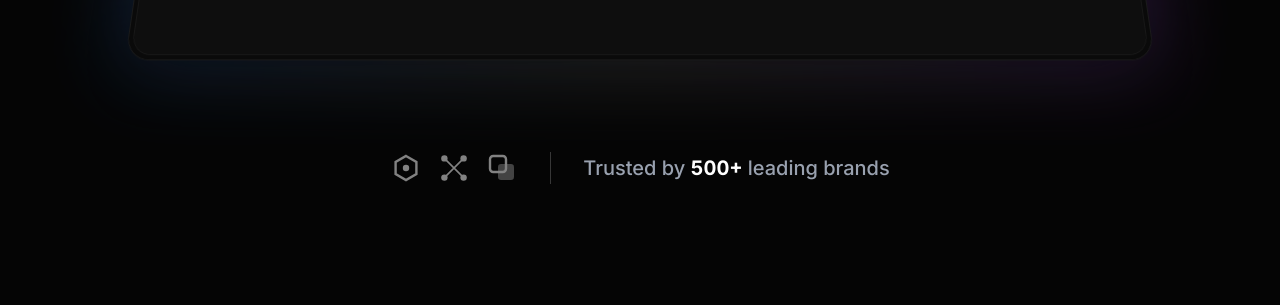
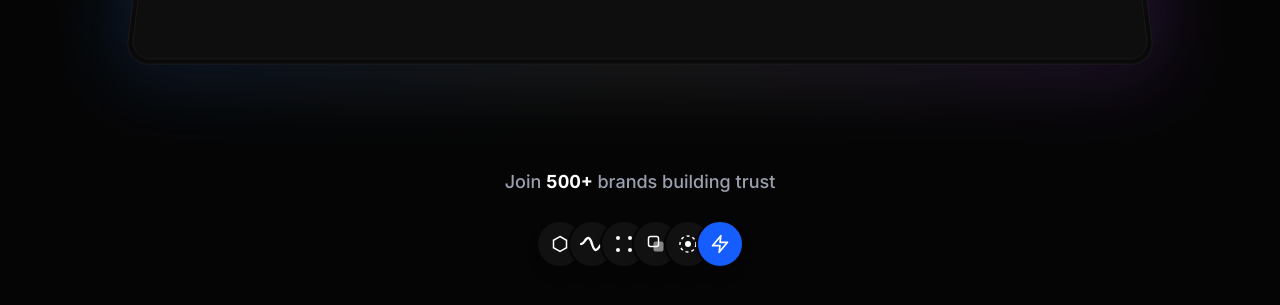
Before and after one commit to ryyt-masterspace/Ryyt_workspace, a Next.js app in the folder refund-app/: page / in a window 1280 px wide. Shown: the part 1149-1454 px from the top of the page. Built offline with nearby package versions, Linux system fonts and the light colour scheme.

Commit message:
Auto-sync: 03-12-2025 21:44:43.34

```diff
--- a/refund-app/src/components/SocialProof.tsx
+++ b/refund-app/src/components/SocialProof.tsx
@@ -45,37 +45,71 @@ export default function SocialProof() {
         return () => clearInterval(timer);
     }, [isVisible]);
 
+    // Reusable Avatar Circle Component
+    const AvatarCircle = ({ children, color = "bg-[#111]" }: { children: React.ReactNode, color?: string }) => (
+        <div className={`w-12 h-12 rounded-full ${color} border-2 border-[#050505] flex items-center justify-center shadow-lg relative overflow-hidden group hover:-translate-y-1 transition-transform duration-300`}>
+            {children}
+        </div>
+    );
+
     return (
-        <div ref={ref} className="flex flex-col md:flex-row items-center justify-center py-20 gap-8 relative z-10 w-full">
+        <div ref={ref} className="flex flex-col items-center justify-center py-24 space-y-6 relative z-10 w-full">
 
-            {/* 3 Static Abstract Logos */}
-            <div className="flex items-center gap-4 opacity-50 grayscale mix-blend-screen">
-                {/* Hex Node */}
-                <svg width="32" height="32" viewBox="0 0 40 40" fill="none">
+            {/* Text */}
+            <p className="text-lg text-gray-400 font-medium">
+                Join <span className="text-white font-bold tabular-nums">{count}+</span> brands building trust
+            </p>
+
+            {/* Overlapping Avatars Row */}
+            <div className="flex items-center -space-x-4">
+
+                {/* Avatar 1: Hex */}
+                <AvatarCircle>
+                    <svg width="20" height="20" viewBox="0 0 40 40" fill="none">
                         <path d="M20 5L33 12.5V27.5L20 35L7 27.5V12.5L20 5Z" stroke="white" strokeWidth="3" />
-                    <circle cx="20" cy="20" r="4" fill="white" />
                     </svg>
-                {/* Connected Dots */}
-                <svg width="32" height="32" viewBox="0 0 40 40" fill="none">
+                </AvatarCircle>
+
+                {/* Avatar 2: Wave */}
+                <AvatarCircle>
+                    <svg width="24" height="24" viewBox="0 0 40 40" fill="none">
+                        <path d="M2 20C8 20 8 10 14 10C20 10 20 30 26 30C32 30 32 20 38 20" stroke="white" strokeWidth="4" strokeLinecap="round" />
+                    </svg>
+                </AvatarCircle>
+
+                {/* Avatar 3: Dots */}
+                <AvatarCircle>
+                    <svg width="20" height="20" viewBox="0 0 40 40" fill="none">
                         <circle cx="8" cy="8" r="4" fill="white" />
                         <circle cx="32" cy="8" r="4" fill="white" />
                         <circle cx="8" cy="32" r="4" fill="white" />
                         <circle cx="32" cy="32" r="4" fill="white" />
-                    <path d="M8 8L32 32M32 8L8 32" stroke="white" strokeWidth="2" />
                     </svg>
-                {/* Layers */}
-                <svg width="32" height="32" viewBox="0 0 40 40" fill="none">
+                </AvatarCircle>
+
+                {/* Avatar 4: Layers */}
+                <AvatarCircle>
+                    <svg width="20" height="20" viewBox="0 0 40 40" fill="none">
                         <rect x="5" y="5" width="20" height="20" rx="4" stroke="white" strokeWidth="3" />
                         <rect x="15" y="15" width="20" height="20" rx="4" fill="white" fillOpacity="0.5" />
                     </svg>
-            </div>
+                </AvatarCircle>
 
-            {/* Divider */}
-            <div className="hidden md:block w-px h-8 bg-white/20"></div>
+                {/* Avatar 5: Orbit */}
+                <AvatarCircle>
+                    <svg width="20" height="20" viewBox="0 0 40 40" fill="none">
+                        <circle cx="20" cy="20" r="16" stroke="white" strokeWidth="3" strokeDasharray="6 6" />
+                        <circle cx="20" cy="20" r="6" fill="white" />
+                    </svg>
+                </AvatarCircle>
 
-            {/* Text with Counter */}
-            <div className="text-lg md:text-xl text-gray-400 font-medium">
-                Trusted by <span className="text-white font-bold tabular-nums">{count}+</span> leading brands
+                {/* Avatar 6: Lightning (Accent) */}
+                <AvatarCircle color="bg-blue-600">
+                    <svg width="20" height="20" viewBox="0 0 24 24" fill="none" stroke="white" strokeWidth="2" strokeLinecap="round" strokeLinejoin="round">
+                        <path d="M13 2L3 14h9l-1 8 10-12h-9l1-8z" />
+                    </svg>
+                </AvatarCircle>
+
             </div>
         </div>
     );
```
Lines whose indentation alone changed are shown as unchanged.
